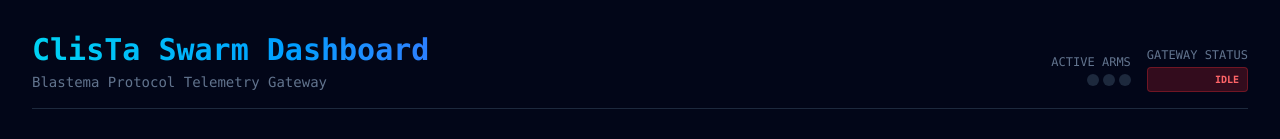
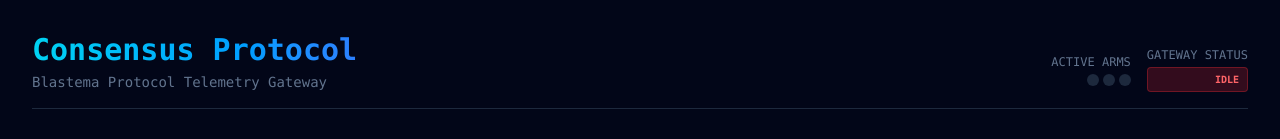
Before and after one commit to lati-cooki/clista-octopus-swarm, a React (Vite) app in the folder clista-swarm-ui/: page / in a window 1280 px wide. Shown: the top 139 px of the page. Built offline with nearby package versions, Linux system fonts and the light colour scheme; no server answers.

Commit message:
style: rename app title to Consensus Protocol

```diff
--- a/clista-swarm-ui/src/App.jsx
+++ b/clista-swarm-ui/src/App.jsx
@@ -98,7 +98,7 @@ function App() {
       <header className="mb-8 flex justify-between items-end border-b border-slate-800 pb-4">
         <div>
           <h1 className="text-3xl font-bold bg-gradient-to-r from-cyan-400 to-blue-500 bg-clip-text text-transparent">
-            ClisTa Swarm Dashboard
+            Consensus Protocol
           </h1>
           <p className="text-slate-500 text-sm mt-1">Blastema Protocol Telemetry Gateway</p>
         </div>
```
